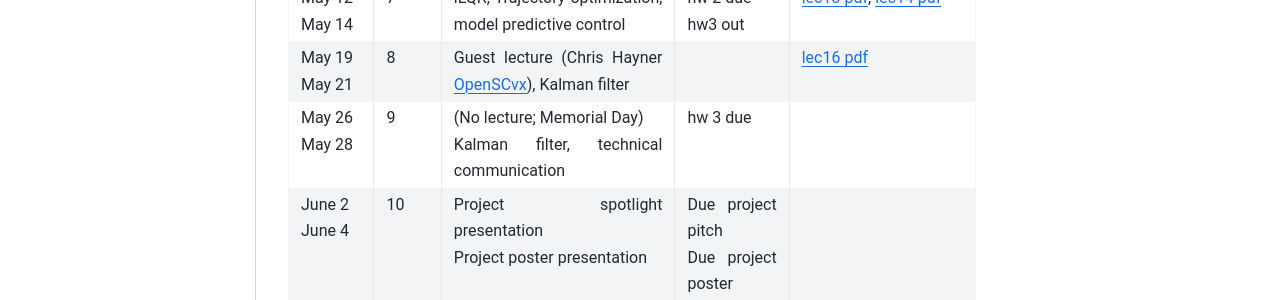
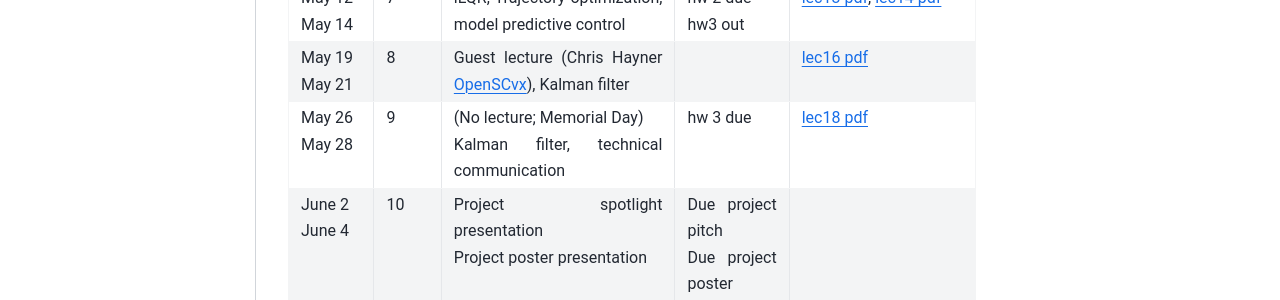
Before and after one commit to jimmyfowler/lmc-book, a Jupyter Book: the page built from logistics/schedule.md, in a window 1280 px wide and 1385 px high. Shown: the part 892-1192 px from the top of the window. Built offline with Jupyter Book 1.0.4 settings and Sphinx 7.4.7 and the Sphinx Book theme 1.1.4, drawn with Linux system fonts in a browser that asks for light colours; pages that are not in the unit, such as notebooks, are missing from menus.

Commit message:
lecture 18

```diff
--- a/logistics/schedule.md
+++ b/logistics/schedule.md
@@ -12,6 +12,6 @@ Note: *Italicized* text indicates planned topics, but subject to change.
 | May 5 <br> May 7       |   6    | LQR (DT), LQR (CT), Tracking LQR | | [lec11 pdf](https://github.com/UW-CTRL/lmc-book/blob/main/_static/pdfs/lecture_11.pdf) |
 | May 12 <br> May 14     |   7    | iLQR, Trajectory optimization, model predictive control | hw 2 due <br> hw3 out| [lec13 pdf](https://github.com/UW-CTRL/lmc-book/blob/main/_static/pdfs/lecture_13.pdf), [lec14 pdf](https://github.com/UW-CTRL/lmc-book/blob/main/_static/pdfs/lecture_14.pdf) |
 | May 19 <br> May 21     |   8    | Guest lecture (Chris Hayner [OpenSCvx](https://github.com/haynec/OpenSCvx)), Kalman filter| | [lec16 pdf](https://github.com/UW-CTRL/lmc-book/blob/main/_static/pdfs/lecture_16.pdf)|
-| May 26 <br> May 28     |   9    | (No lecture; Memorial Day) <br> Kalman filter, technical communication | hw 3 due | |
+| May 26 <br> May 28     |   9    | (No lecture; Memorial Day) <br> Kalman filter, technical communication | hw 3 due | [lec18 pdf](https://github.com/UW-CTRL/lmc-book/blob/main/_static/pdfs/lecture_18.pdf)|
 | June 2 <br> June 4     |   10   | Project spotlight presentation <br> Project poster presentation | Due project pitch <br> Due project poster | |
 |                        | Finals | Due final report or website | | |
```
Also changed, not shown: 1 other file.
